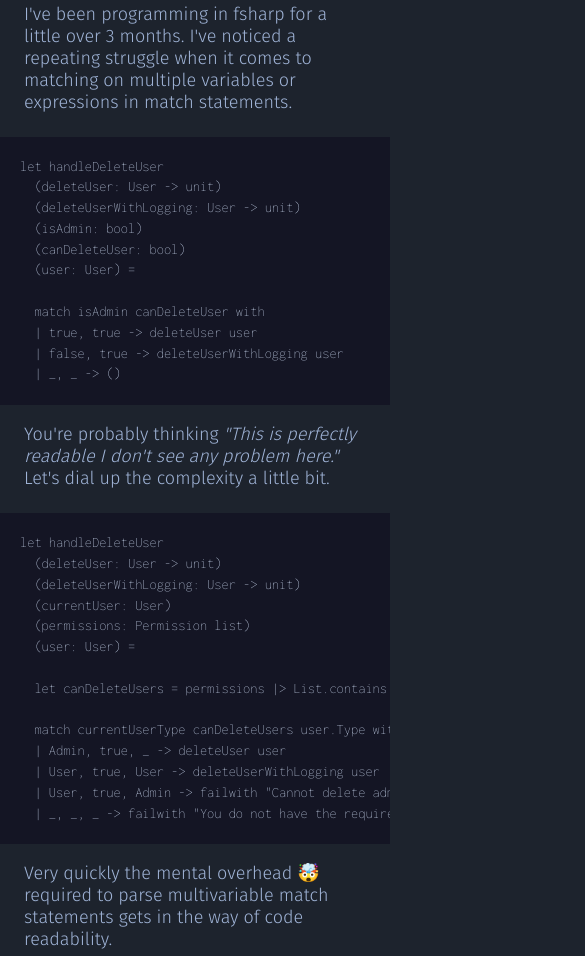
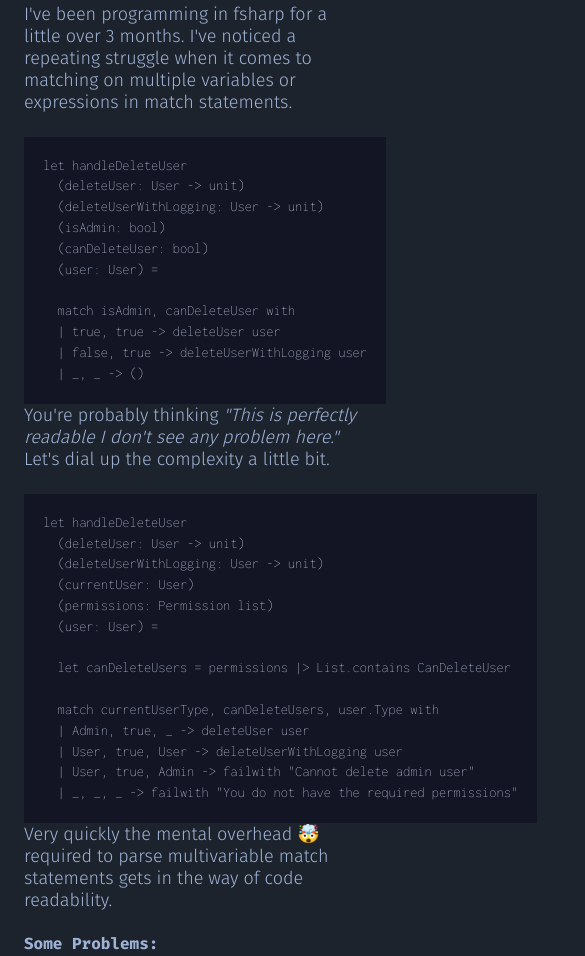
Before and after one commit to ZaymonFC/Zaymon.dev, a Gatsby site: page /Humanise-your-match-statements-with-types/ in a window 390 px wide. Shown: the part 340-1296 px from the top of the page, 585 px wide, since content can reach past the window. Built offline with nearby package versions, Linux system fonts and the light colour scheme; Gatsby itself is replaced by a stand-in of ours; some packages are replaced by stand-ins of ours; code samples lack their colours; what typography-theme-ocean-beach would draw is missing.

Commit message:
Fix responsive styling

```diff
--- a/content/blog/Humanise-your-match-statements-with-types/index.md
+++ b/content/blog/Humanise-your-match-statements-with-types/index.md
@@ -16,7 +16,7 @@ let handleDeleteUser
   (canDeleteUser: bool)
   (user: User) =
 
-  match isAdmin canDeleteUser with
+  match isAdmin, canDeleteUser with
   | true, true -> deleteUser user
   | false, true -> deleteUserWithLogging user
   | _, _ -> ()
@@ -34,7 +34,7 @@ let handleDeleteUser
 
   let canDeleteUsers = permissions |> List.contains CanDeleteUser
 
-  match currentUserType canDeleteUsers user.Type with
+  match currentUserType, canDeleteUsers, user.Type with
   | Admin, true, _ -> deleteUser user
   | User, true, User -> deleteUserWithLogging user
   | User, true, Admin -> failwith "Cannot delete admin user"
@@ -81,7 +81,7 @@ let private DeletionActions =
 with
   static member OfConditions currentUserType permissions user : DeletionActions =
     let canDeleteUsers = permissions |> List.contains CanDeleteUser
-    match currentUserType canDeleteUsers user.Type with
+    match currentUserType, canDeleteUsers, user.Type with
     | Admin, true, _ -> Permitted
     | User, true, User -> PermittedWithLogging
     | User, true, Admin -> CannotDeleteAdminAsUser
@@ -115,7 +115,7 @@ This same logic can be encoded into an `Active Pattern`.
 let (|Permitted|PermittedWithLogging|CannotDeleteAdminAsUser|NotPermitted|)
   (currentUserType, permissions, user) =
     let canDeleteUsers = permissions |> List.contains CanDeleteUser
-    match currentUserType canDeleteUsers user.Type with
+    match currentUserType, canDeleteUsers, user.Type with
     | Admin, true, _ -> Permitted
     | User, true, User -> PermittedWithLogging
     | User, true, Admin -> CannotDeleteAdminAsUser
--- a/src/global.css
+++ b/src/global.css
@@ -14,7 +14,7 @@ p {
 .container {
     margin-left: auto;
     margin-right: auto;
-    max-width: 730px;
+    max-width: 740px;
     padding: 1.5rem 1.5rem;
 }
 
--- a/src/templates/blog.css
+++ b/src/templates/blog.css
@@ -46,20 +46,30 @@ blockquote {
 }
 
 /* Code Styles */
+.gatsby-highlight {
+    overflow: auto;
+    margin-bottom: 1.2rem;
+}
+
 pre {
     background-color: #141524;
     border-radius: 15px;
-    padding: 20px 20px 20px 20px;
     line-height: 10px;
-    overflow: auto;
-    overflow-wrap: break-word;
+    min-width: 100%;
+    float: left;
+    box-sizing: border-box;
+    padding: 1.2rem 1.2rem 1.2rem 1.2rem;
+    margin: 0;
 }
 
 @media (max-width: 685px) {
+    .gatsby-highlight {
+        margin-left: -1.5rem;
+        margin-right: -1.5rem;
+    }
+
     pre {
         border-radius: 0 0 0 0;
-        margin-left: -1.5rem;
-        margin-right: -1.5rem;
     }
 }
 
@@ -81,7 +91,6 @@ pre code {
     font-family: 'inconsolata';
     font-weight: 200;
     font-size: 0.9rem;
-    overflow-wrap: break-word;
     line-height: 1.3rem;
 }
 
@@ -110,9 +119,10 @@ pre code {
     background-color: #182042;
     display: block;
     border-left: 5px solid #ffb7b7;
-    margin-left: -20px;
-    margin-right: -20px;
+    margin-left: -21px;
+    margin-right: -21px;
     padding-left: 15px;
+    padding-right: 20px;
 }
 
 .language-fsharp .gatsby-highlight-code-line .keyword {
```
